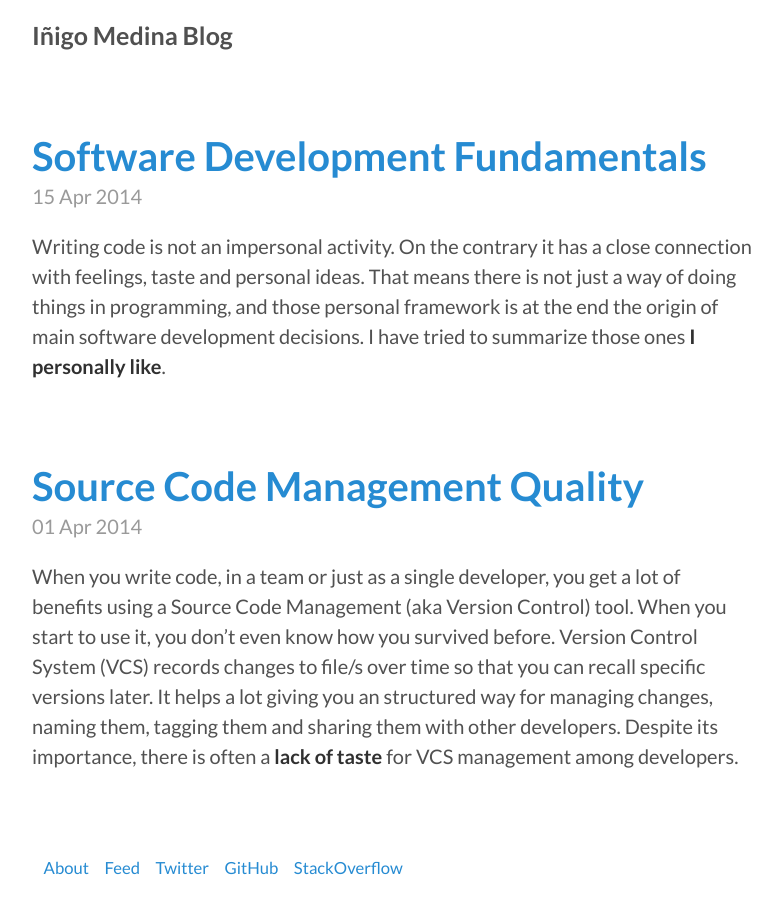
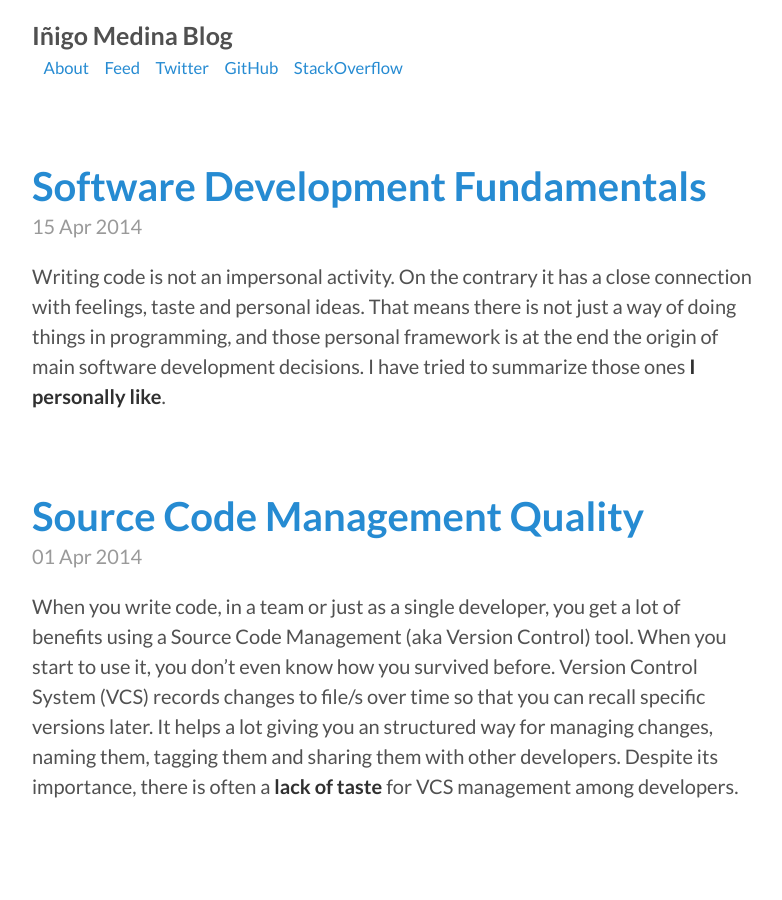
Before and after one commit to grosshat/grosshat.github.io, a Jekyll site: the page built from index.html, in a window 1280 px wide. Shown: the whole page, without its empty margins (248-1030 px from the left). Built offline with Jekyll 4.4.1, drawn with Linux system fonts in a browser that asks for light colours; Markdown is read by kramdown in place of the engine named in the settings.

Commit message:
Move the footer menu to the header.

```diff
--- a/_layouts/default.html
+++ b/_layouts/default.html
@@ -11,6 +11,9 @@
         <h3 class="masthead-title">
           <a href="/" title="Home">{{ site.title }}</a>
         </h3>
+        {% for page in site.pages_list %}
+            &nbsp;&nbsp;&nbsp;<small><a href="{{ page[1]  }}">{{ page[0] }}</a></small>
+        {% endfor %}
       </div>
 
       {{ content }}
@@ -18,9 +21,6 @@
       {% include comments.html %}
 
       <div class="footer">
-        {% for page in site.pages_list %}
-            &nbsp;&nbsp;&nbsp;<small><a href="{{ page[1]  }}">{{ page[0] }}</a></small>
-        {% endfor %}
       </div>
     </div>
 
```
